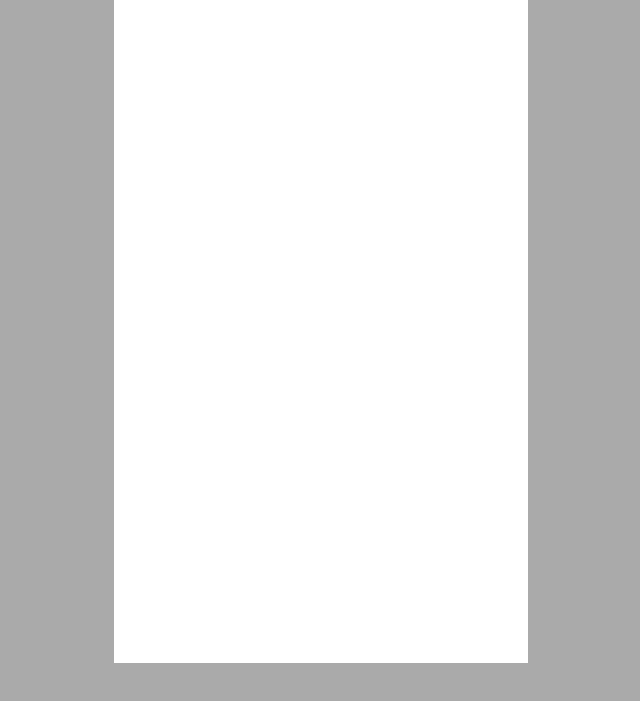
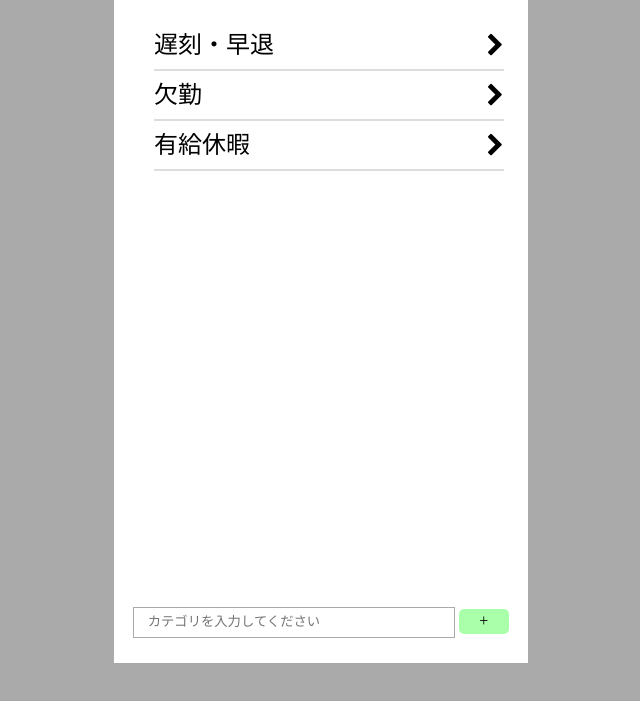
Before and after one commit to ykishi0531/knt_htmlMock, a plain HTML site: page setting.html in a window 1280 px wide. Shown: the part 73-774 px from the top of the page, without its empty margins (319-959 px from the left). Drawn offline with nearby package versions, Linux system fonts and the light colour scheme.

Commit message:
設定画面作成

```diff
--- a/css/base.css
+++ b/css/base.css
@@ -71,6 +71,7 @@ ul#menu {
   padding-bottom: 10px;
   top: 50px;
   background:#efe;
+  z-index: 10;
 }
 ul#menu>li {
   padding-left: 1em;
@@ -181,9 +182,11 @@ div#detail ul {
   line-height: 2;
 }
 div#footer {
-  margin: 10px auto;
-  width: 90%;
+  margin-left: 17px;
+  width: 380px;
   text-align: center;
+  position: absolute;
+  top: 680px;
 }
 div#footer div {
   display:inline-block;
@@ -194,3 +197,28 @@ div#edit {
 div#insert {
   margin-left: 10%;
 }
+ul#categoryList {
+  list-style-type: none;
+  font-size: 24px;
+  line-height: 2;
+}
+li.category, li.mCategory {
+  position: relative;
+  border-bottom: solid 2px #ddd;
+  margin: 0 1em 0 0;
+  cursor: pointer;
+}
+li.category:after{
+  font-family: 'FontAwesome';
+  content: "\f054";
+  position: absolute;
+  top: 25%;
+  right: 0px;
+  margin-top: -12px;
+}
+input {
+  width: 80%;
+  padding-left: 1em;
+  border: solid 1px #aaa;
+  line-height: 2;
+}
--- /dev/null
+++ b/js/setting.js
@@ -0,0 +1,73 @@
+$(function() {
+  var ulArea = $('ul#categoryList');
+  var jsonData =
+    [
+      {
+        "cName": "遅刻・早退",
+        "middleCategoryList": [
+          {
+            "cName": "電車遅延のため"
+          },
+          {
+            "cName": "体調不良のため"
+          }
+        ]
+      },
+      {
+        "cName": "欠勤",
+        "middleCategoryList": [
+          {
+            "cName": "風邪"
+          },
+          {
+            "cName": "ドラクエの発売日"
+          }
+        ]
+      },
+      {
+        "cName": "有給休暇",
+        "middleCategoryList": [
+          {
+            "cName": "旅行"
+          },
+          {
+            "cName": "自分探し"
+          },
+          {
+            "cName": "ドラクエ"
+          }
+        ]
+      }
+    ];
+
+    init();
+
+    function init () {
+      $('ul#categoryList').empty();
+      var categoryJson = jsonData;
+      middleCategory = $.map(categoryJson, function( data, i) {
+        var liTagStr
+          = '<li id="' + i + '" class="category">'
+           + data.cName
+            + '</li>';
+        var liTag = $(liTagStr);
+        ulArea.append(liTag);
+        var jsonStr = JSON.stringify(data.middleCategoryList);
+        return jsonStr;
+      })
+    }
+
+    $('ul>li').click( function () {
+      var id = $(this).attr('id');
+      var middleJson = $.parseJSON(middleCategory[id]);
+      $('ul#categoryList').empty();
+      $.map(middleJson, function(data, i) {
+        var liTagStr
+          = '<li id="' + i + '" class="mCategory">'
+           + data.cName
+           + '</li>';
+         var liTag = $(liTagStr);
+         ulArea.append(liTag);
+      })
+    })
+})
--- a/setting.html
+++ b/setting.html
@@ -5,7 +5,7 @@
     <link href="https://maxcdn.bootstrapcdn.com/font-awesome/4.7.0/css/font-awesome.min.css" rel="stylesheet" />
     <link href="./css/base.css" rel="stylesheet" type="text/css" />
     <script type="text/javascript" src="https://code.jquery.com/jquery-2.2.4.min.js"></script>
-    <script type="text/javascript" src="./js/dakoku.js"></script>
+    <script type="text/javascript" src="./js/setting.js"></script>
     <script type="text/javascript" src="./js/menu.js"></script>
   </head>
   <body>
@@ -27,6 +27,26 @@
         </li>
       </ul>
       <div id="body_wrapper">
+        <ul id="categoryList">
+          <li>
+            出勤
+          </li>
+          <li>
+            欠勤
+          </li>
+          <li>
+            有給休暇
+          </li>
+          <li>
+            出勤
+          </li>
+        </ul>
+      </div>
+      <div id="footer">
+        <input type="text" placeholder="カテゴリを入力してください"/>
+        <div id="prev" class="cal button min green">
+          +
+        </div>
       </div>
     </div>
   </body>
```
